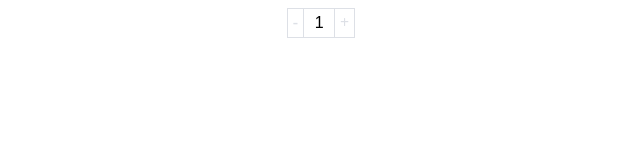
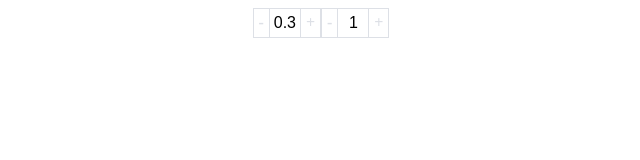
Before and after one commit to DigoErisdar/InputCounter, a website: page index.html in a window 1280 px wide. Shown: the full height of the page, 319-959 px from the left. Drawn offline with Linux system fonts and the light colour scheme.

Commit message:
update min max and step

```diff
--- a/index.html
+++ b/index.html
@@ -6,10 +6,16 @@
     <link rel="stylesheet" href="dist/style.css">
 </head>
 <body style="display: flex; align-items: center; justify-content: center;">
+
 <form action="" method="get" class="input-counter">
     <input type="number" name="quantity" class="input-counter-input"
-       data-min="1" data-max="5" value="1" data-step="2">
+       data-min="0" data-max="1.8" value="0.3" data-step="0.3">
 </form>
+
+<div  class="input-counter">
+    <input type="number" name="quantity" class="input-counter-input"
+       data-min="0"  value="1" data-step="1">
+</div>
 
 <script src="dist/script.js"></script>
 </body>
```
Also changed, not shown: dist/script.js.
